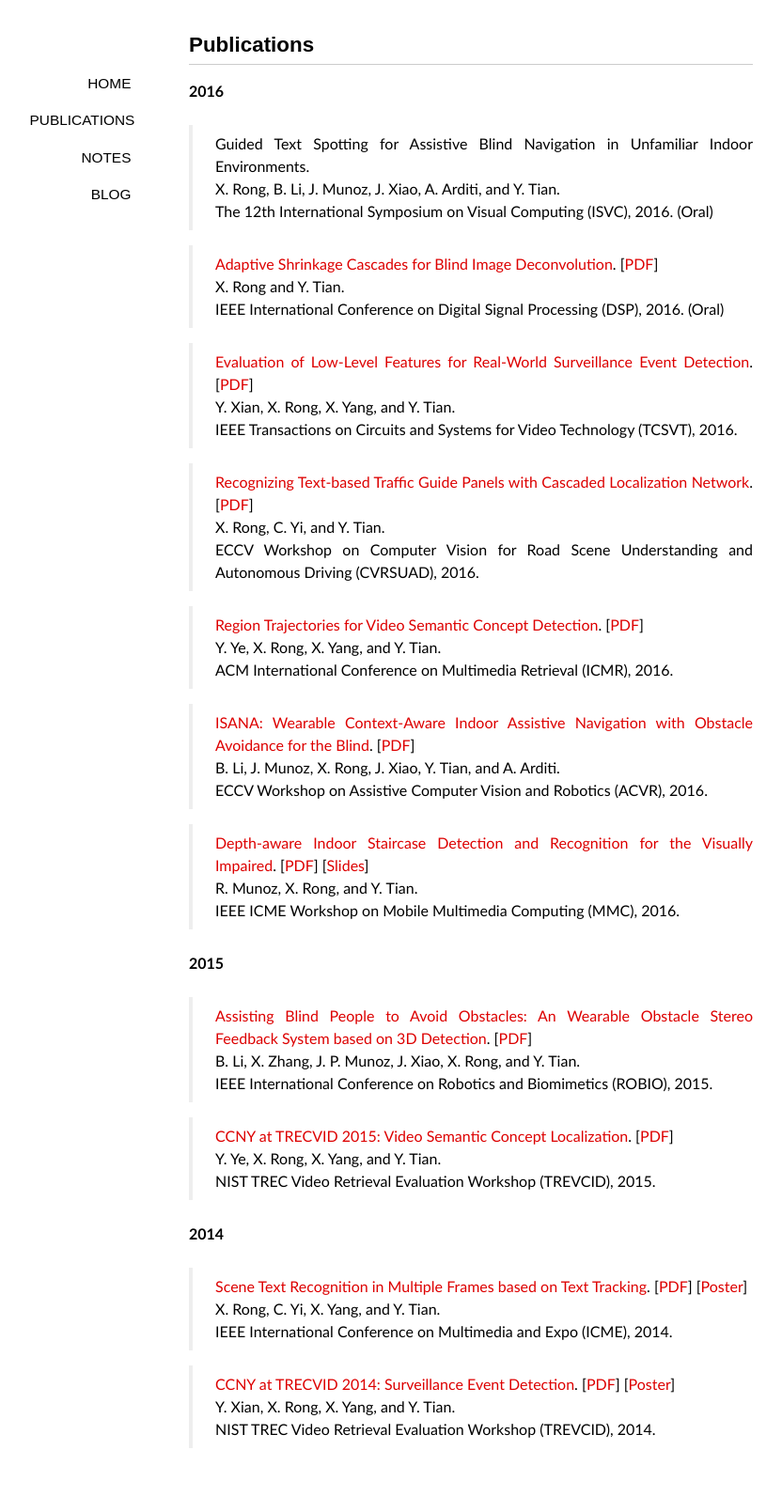
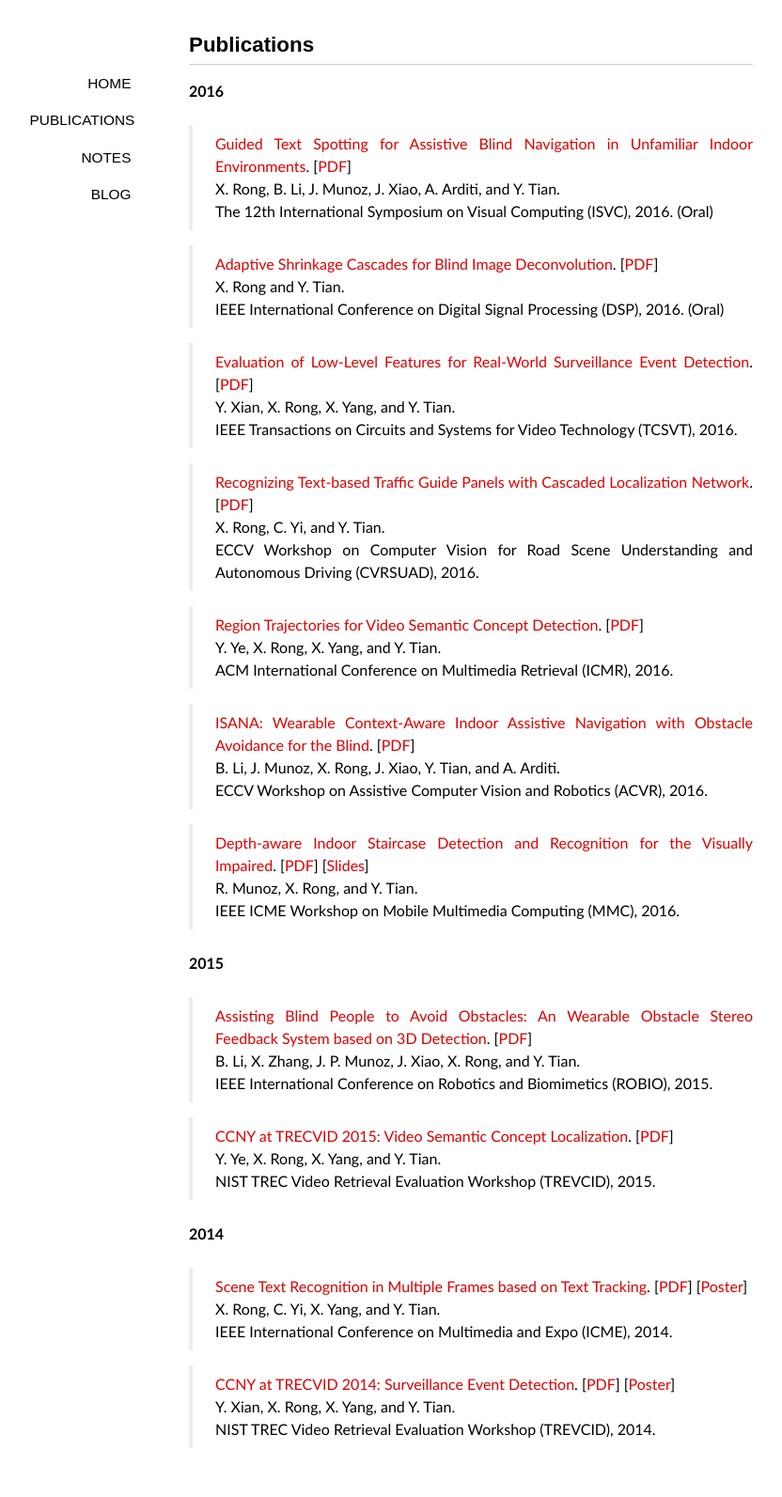
Before and after one commit to ionvision/ionvision.github.io.bk, a Jekyll site: the page built from publications/index.md, in a window 1280 px wide. Shown: the whole page at 94% size, without its empty margins (139-971 px from the left). Built offline with Jekyll 4.4.1, drawn with Linux system fonts in a browser that asks for light colours; nearby versions of some CDN libraries; some web fonts are replaced.

Commit message:
Update ISVC paper

```diff
--- a/publications/index.md
+++ b/publications/index.md
@@ -6,7 +6,8 @@ comments: false
 
 **2016**
 
-> Guided Text Spotting for Assistive Blind Navigation in Unfamiliar Indoor Environments.
+> [Guided Text Spotting for Assistive Blind Navigation in Unfamiliar Indoor Environments](/publications/pdf/ISVC16.pdf).
+[[PDF](/publications/pdf/ISVC16.pdf)]
 X. Rong, B. Li, J. Munoz, J. Xiao, A. Arditi, and Y. Tian.
 The 12th International Symposium on Visual Computing (ISVC), 2016. (Oral)
 
```
